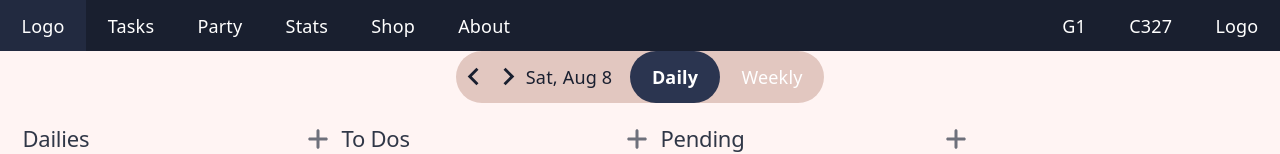
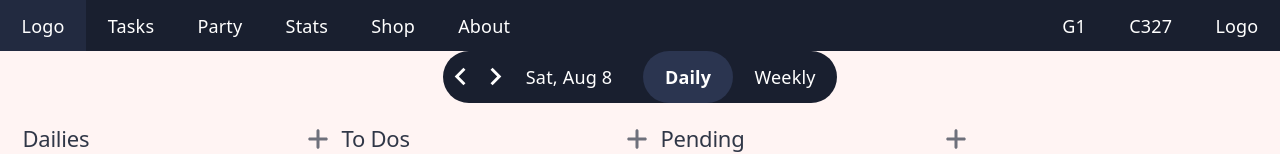
Before and after one commit to Ziad-Agha/ToDoApp, a React (Vite) app in the folder Frontend/: page /home/daily in a window 1280 px wide. Shown: the top 154 px of the page. Built offline with nearby package versions, Linux system fonts and the light colour scheme; no server answers; sample sign-in values are in the browser's storage.

Commit message:
#52 adjusted css styling

```diff
--- a/Frontend/src/HomePage.tsx
+++ b/Frontend/src/HomePage.tsx
@@ -26,15 +26,17 @@ export default function HomePage() {
   }, []);
 
   return (
-    <>
+    <div className="bg-backdrop flex flex-col ">
       <Nav />
-      <div className="bg-taskcard flex items-center gap-4 w-fit self-center rounded-3xl">
+      <div className="bg-nav flex items-center gap-4 w-fit self-center rounded-3xl">
         {isWeekly ? <WeekDateNav /> : <DayDateNav />}
         <nav className="w-fit flex flex-row justify-center self-center">
           <NavLink
             to="daily"
             className={({ isActive }) =>
-              isActive ? "text-nav font-bold rounded-3xl bg-nav-active" : "text-nav/50 rounded-3xl"
+              isActive
+                ? " font-bold rounded-3xl bg-nav-active"
+                : " rounded-3xl"
             }
           >
             Daily
@@ -42,7 +44,9 @@ export default function HomePage() {
           <NavLink
             to="weekly"
             className={({ isActive }) =>
-              isActive ? "text-nav font-bold rounded-3xl  bg-nav-active" : "text-nav/50 rounded-3xl"
+              isActive
+                ? "font-bold rounded-3xl  bg-nav-active"
+                : "rounded-3xl"
             }
           >
             Weekly
@@ -52,7 +56,7 @@ export default function HomePage() {
       <Outlet />
       {/* <DateNav /> */}
       {/* <DailyView /> */}
-    </>
+    </div>
   );
 }
 
@@ -130,16 +134,16 @@ function DayDateNav() {
     day: "numeric",
   }).format(currentDate);
   return (
-    <div className="flex justify-center items-center text-nav">
-      <button className="hover:bg-checkmark rounded-l-3xl" onClick={prevDay}>
+    <div className="flex justify-center items-center text-nav-text">
+      <button className="hover:bg-nav-hover rounded-l-3xl" onClick={prevDay}>
         <MdNavigateBefore size={35} />
       </button>
 
-      <button className="hover:bg-checkmark rounded-r-3xl" onClick={nextDay}>
+      <button className="hover:bg-nav-hover rounded-r-3xl" onClick={nextDay}>
         <MdNavigateNext size={35} />
       </button>
 
-      <span>{displayDate}</span>
+      <span className="w-25">{displayDate}</span>
     </div>
   );
 }
--- a/Frontend/src/index.css
+++ b/Frontend/src/index.css
@@ -9,27 +9,26 @@
   --color-subnav: #303747;
   --color-backdrop: #fff4f3;
   --color-taskcard: #e2c7c0;
-    --color-checkmark: #d5aea4;
+  --color-checkmark: #d5aea4;
   --color-text-dark: #191f2f;
   --color-coin-area: #fde7cd;
   --color-coin-value: #dd9d30;
   /*weekly View*/
-  --color-main: #FFF5C6;
+  --color-main: #fff5c6;
 
   --color-nav1: #273338;
-  --color-sub-nav1: #2B5748;
+  --color-sub-nav1: #2b5748;
   --color-sub-nav: #303747;
   --color-tasks-view: #fff4f3;
-  --color-tasks-section1: #9CB080;
+  --color-tasks-section1: #9cb080;
   --color-tasks-section: #e2c7c0;
   --color-task-box: #fff4f3;
-
 }
 
 :root {
   --text: #6b6375;
   --text-h: #08060d;
-  --bg: #fff4f3;
+  --bg: var(--color-taskcard);
   --border: #e5e4e7;
   --code-bg: #f4f3ec;
   --accent: #aa3bff;
@@ -37,10 +36,10 @@
   --accent-border: rgba(170, 59, 255, 0.5);
   --social-bg: rgba(244, 243, 236, 0.5);
   --shadow:
-          rgba(0, 0, 0, 0.1) 0 10px 15px -3px, rgba(0, 0, 0, 0.05) 0 4px 6px -2px;
+    rgba(0, 0, 0, 0.1) 0 10px 15px -3px, rgba(0, 0, 0, 0.05) 0 4px 6px -2px;
 
-  --sans: system-ui, 'Segoe UI', Roboto, sans-serif;
-  --heading: system-ui, 'Segoe UI', Roboto, sans-serif;
+  --sans: system-ui, "Segoe UI", Roboto, sans-serif;
+  --heading: system-ui, "Segoe UI", Roboto, sans-serif;
   --mono: ui-monospace, Consolas, monospace;
 
   font: 18px/145% var(--sans);
@@ -85,8 +84,6 @@ h2 {
   letter-spacing: -0.24px;
 }
 
-
-
 /* ------------------- HOME PAGE ------------------- */
 /* ------------------------------------------------- */
 nav a {
@@ -107,9 +104,6 @@ nav a {
   @apply bg-taskcard rounded pt-1.5 pb-1.5 pr-1.75 pl-1.75;
 }
 
-
-
-
 .number-input::-webkit-inner-spin-button,
 .number-input::-webkit-outer-spin-button {
   -webkit-appearance: none;
@@ -120,8 +114,6 @@ nav a {
   appearance: textfield;
   -moz-appearance: textfield;
 }
-
-
 
 /* ------------- TASK FORM: DATEPICKER ------------- */
 /* !DatePicker cannot be targeted with Tailwind      */
@@ -168,8 +160,7 @@ nav a {
   color: var(--color-nav) !important;
 }
 
-.react-datepicker__month-container
-.react-datepicker__month-wrapper {
+.react-datepicker__month-container .react-datepicker__month-wrapper {
   display: grid;
   grid-template-columns: repeat(3, 1fr);
   margin: 0;
```
Also changed, not shown: 2 other files (tests, documents, lock files or other folders).
